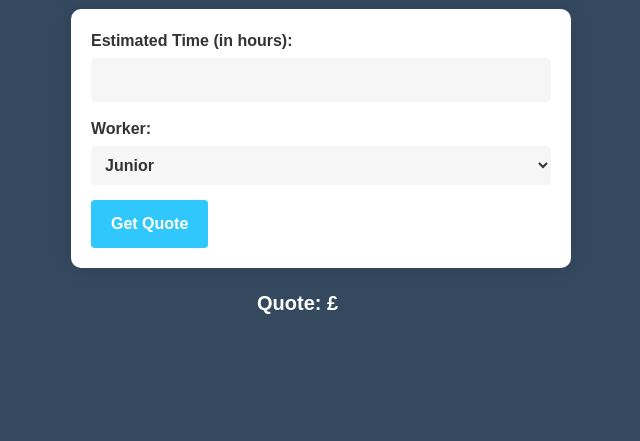
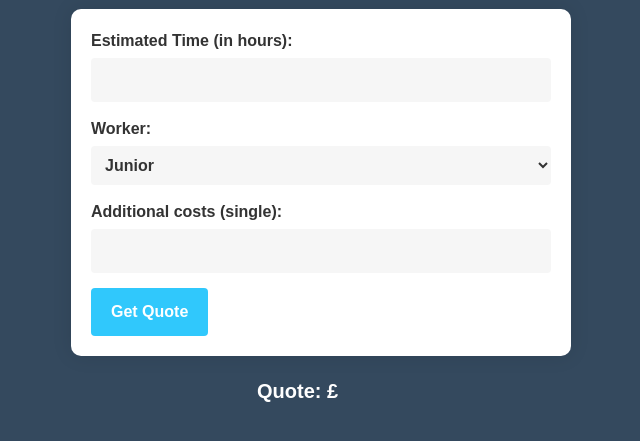
Before and after one commit to amb200/CM4025, a Node server app: page /quote in a window 1280 px wide. Shown: the part 167-608 px from the top of the page, without its empty margins (319-959 px from the left). Run offline with Node 20, Linux system fonts and the light colour scheme; some libraries are stand-ins or nearby versions.

Commit message:
adding additional costs for quotes

```diff
--- a/views/quotePage.ejs
+++ b/views/quotePage.ejs
@@ -38,6 +38,8 @@
       <option value="2">Standard</option>
       <option value="3">Senior</option>
     </select>
+    <label for="extra-costs">Additional costs (single):</label>
+    <input type="number" id="extra-costs" name="extraCosts" min="0" max="100000" required>
     <input type="submit" value="Get Quote">
   </form>
 
```
